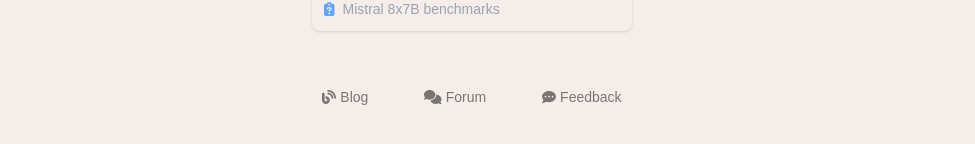
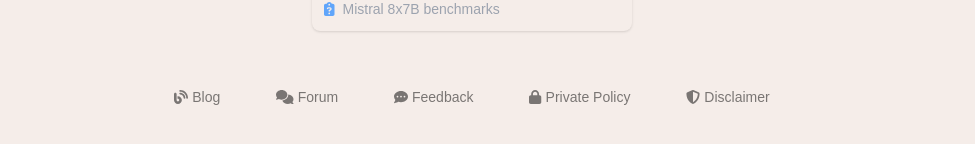
Before and after one commit to blowxian/bitquest_ai, a Next.js app: page /en in a window 1280 px wide. Shown: the part 560-704 px from the top of the page, without its empty margins (168-1143 px from the left). Built offline with nearby package versions, Linux system fonts and the light colour scheme; no server answers; a web font is replaced by a local one.

Commit message:
add private policy & disclaimer; update blog url;

```diff
--- a/app/[lang]/page.tsx
+++ b/app/[lang]/page.tsx
@@ -2,7 +2,7 @@
 'use client'
 
 import React, {Suspense, useEffect, useState} from "react";
-import {faBlog, faCommentDots, faComments} from "@fortawesome/free-solid-svg-icons";
+import {faBlog, faCommentDots, faComments, faLock, faShieldHalved} from "@fortawesome/free-solid-svg-icons";
 import Header from '@/components/Header';
 import SearchBar from "@/components/SearchBar";
 import LinkButton from "@/components/LinkButton";
@@ -37,10 +37,14 @@ export default function Page({params}) {
                 </div>
                 <div className="text-center w-full mt-8">
                     <div className="flex justify-center space-x-4 text-sm">
-                        <LinkButton href="/blog" icon={faBlog} label={dict?.footer.blog}/>
+                        <LinkButton href="/blog/blog/blogs-and-articles/" icon={faBlog} label={dict?.footer.blog}/>
                         <LinkButton href="/blog/forums/" icon={faComments} label={dict?.footer.forum}/>
                         <LinkButton href="/blog/forums/topic/hi-everyone-%ef%bc%8cwe-want-your-advice/"
                                     icon={faCommentDots} label={dict?.footer.feedback}/>
+                        <LinkButton href="/blog/private-policy/"
+                                    icon={faLock} label="Private Policy"/>
+                        <LinkButton href="/blog/disclaimer-for-phind-ai-com/"
+                                    icon={faShieldHalved} label="Disclaimer"/>
                     </div>
                 </div>
             </main>
```
